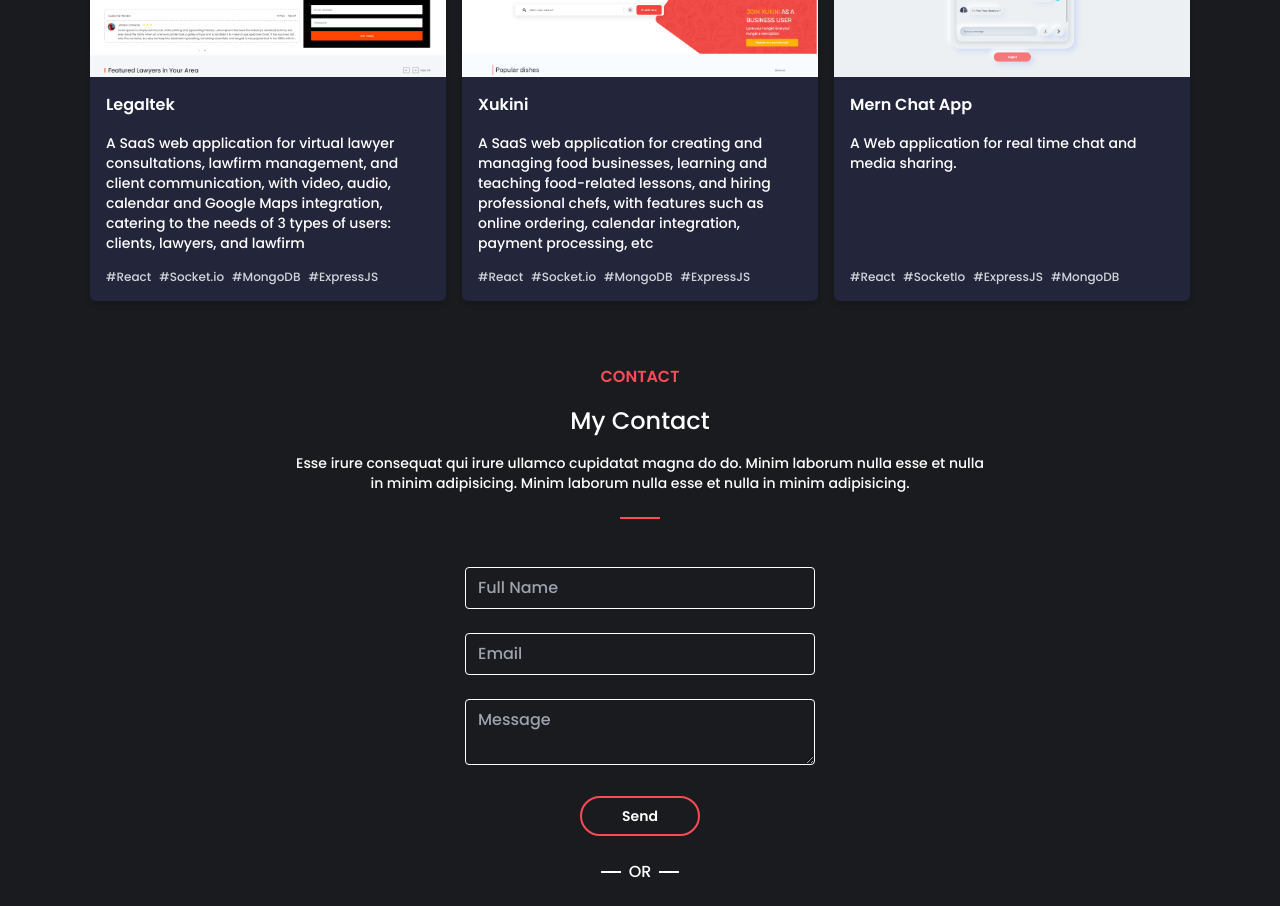
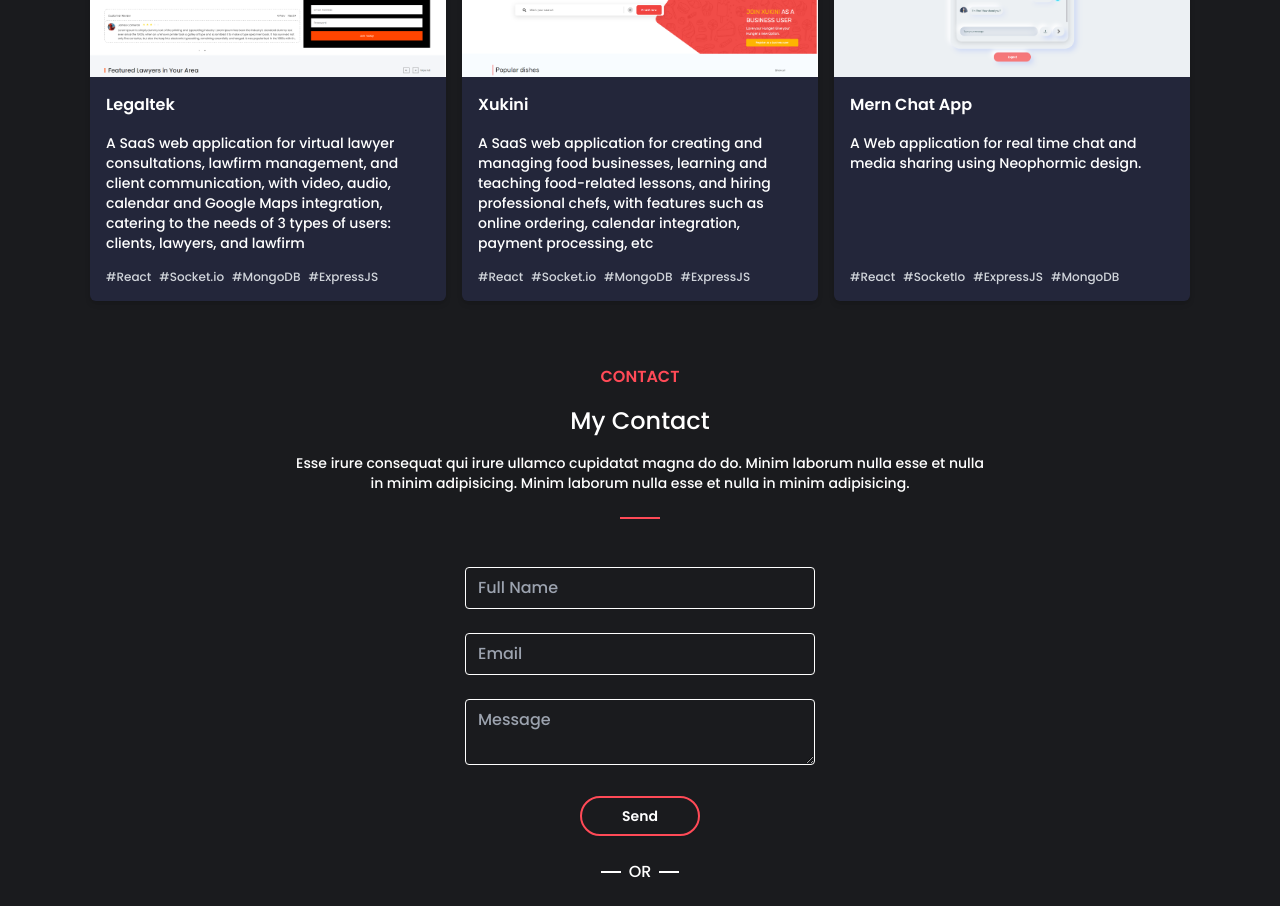
Before and after one commit to Waheed4719/my-portfolio, a React (Create React App) app: page / in a window 1280 px wide. Shown: the part 3380-4286 px from the top of the page. Built offline with nearby package versions, Linux system fonts and the light colour scheme; the HTML template or start-up script is replaced by a standard one.

Commit message:
Update Project text

```diff
--- a/src/json/data.ts
+++ b/src/json/data.ts
@@ -88,7 +88,7 @@ export const projects = [
     {
         image: MernChatImage,
         title: 'Mern Chat App',
-        description: 'A Web application for real time chat and media sharing.',
+        description: 'A Web application for real time chat and media sharing using Neophormic design.',
         technologies: ['React', 'SocketIo', 'ExpressJS', 'MongoDB'],
         link: 'https://mern-chat-app-dilc.onrender.com'
     }
```
